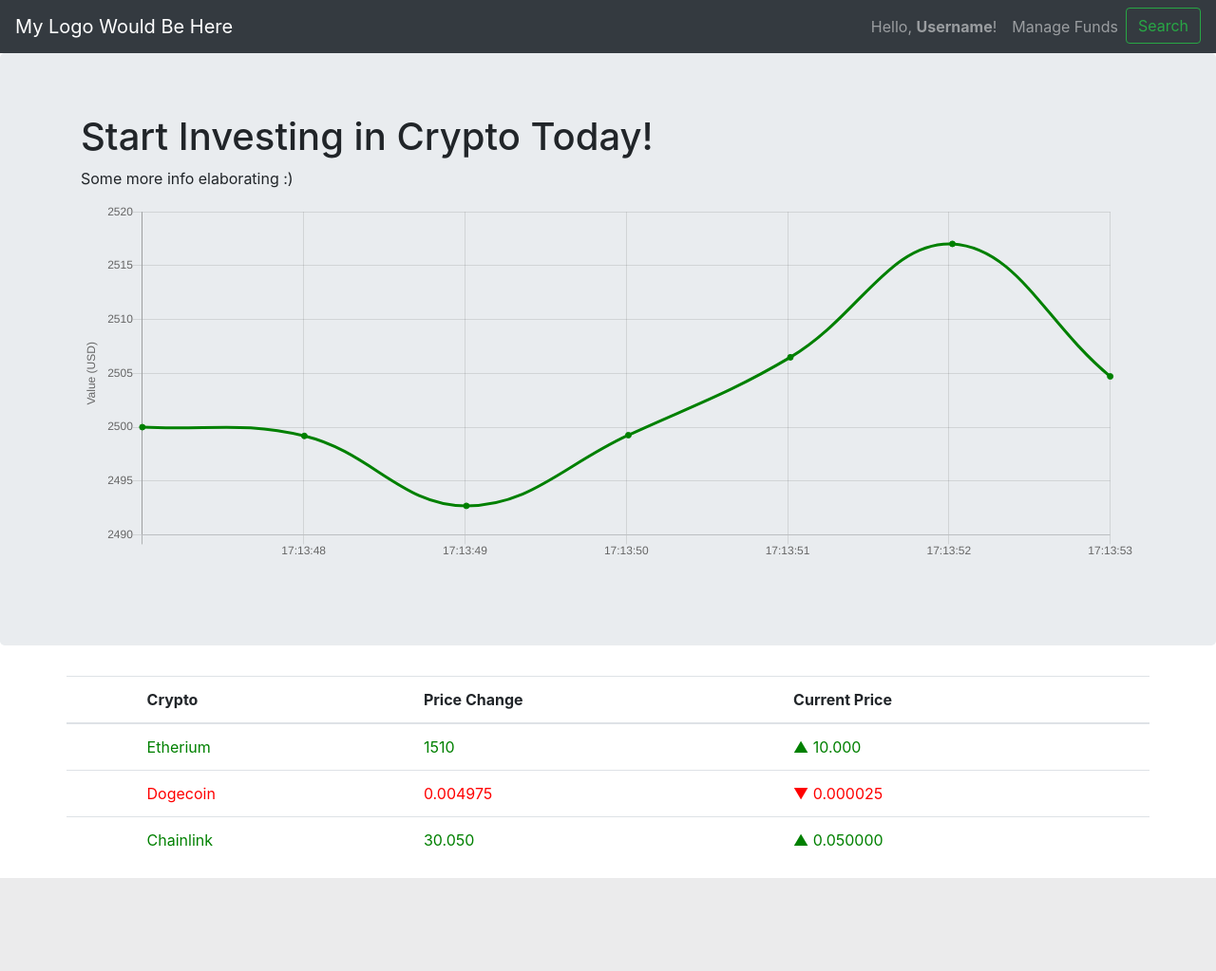
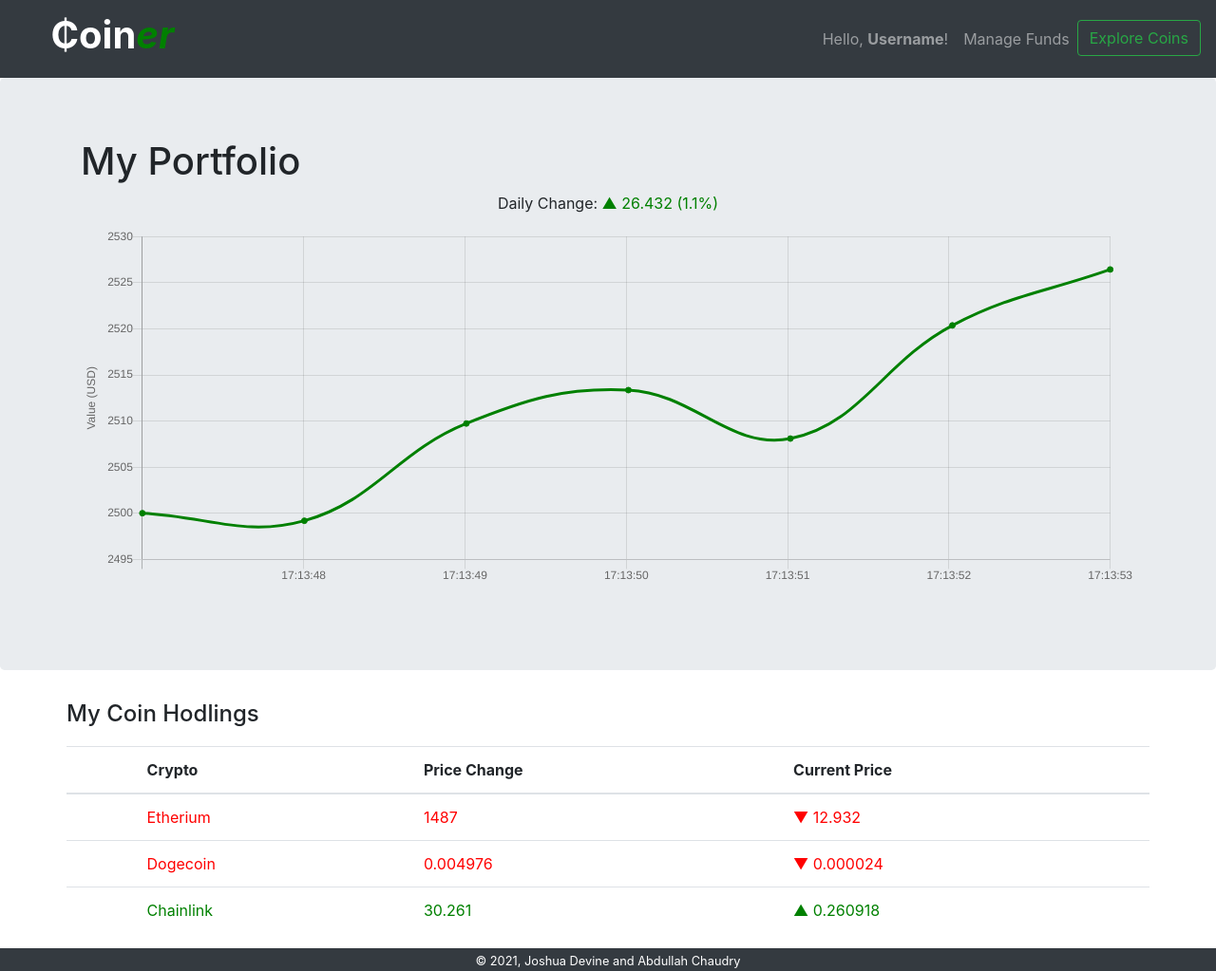
Before and after one commit to jdvne/coiner, a PHP site: page /logged-in.html in a window 1280 px wide. Shown: the whole page at 95% size. Before the commit the page ends 925 px from the top, so only its background shows below. Run offline with PHP 8.4, Linux system fonts and the light colour scheme.

Commit message:
Changes in last meeting

```diff
--- a/coins.js
+++ b/coins.js
@@ -1,23 +1,62 @@
-chartColors = {
-	red: 'rgb(128, 0, 0)',
-	orange: 'rgb(255, 159, 64)',
-	yellow: 'rgb(255, 205, 86)',
-	green: 'rgb(0, 128, 0)',
-	blue: 'rgb(54, 162, 235)',
-	purple: 'rgb(153, 102, 255)',
-	grey: 'rgb(201, 203, 207)'
+var initial_value = {
+    "My Portfolio": 2500,
+    "Bitcoin": 50000,
+    "Etherium": 1500,
+    "Dogecoin": 0.005,
+    "Litecoin": 20,
+    "Cardano": 0.15,
+    "Polkadot": 38,
+    "Bitcoin Cash": 550,
+    "Stellar": 0.42,
+    "Chainlink": 30
 };
 
-function makeChart(name, initial){
+var current_value = {
+    "My Portfolio": 2500,
+    "Bitcoin": 50000,
+    "Etherium": 1500,
+    "Dogecoin": 0.005,
+    "Litecoin": 20,
+    "Cardano": 0.15,
+    "Polkadot": 38,
+    "Bitcoin Cash": 550,
+    "Stellar": 0.42,
+    "Chainlink": 30
+}
+
+getNextValue = (prev) => prev * (1.0 + (Math.random() - 0.5) * 0.01);
+
+function updateCoinValues(coins){
+    coins.forEach(function(coin){
+        current_value[coin] = getNextValue(current_value[coin]);
+        console.log(current_value[coin]);
+    });
+}
+
+let fixDecimals = function(value){
+    let abs_val = Math.abs(value);
+    if(abs_val > 1000){
+        value = value.toFixed(0);
+    }else if(abs_val > 100){
+        value = value.toFixed(2);
+    }else if(abs_val > 1){
+        value = value.toFixed(3)
+    } else {
+        value = value.toFixed(6);
+    }
+    return value;
+}
+
+function makeChart(coin){
     var config = {
         type: 'line',
         data: {
             labels: [""],
             datasets: [{
-                backgroundColor: chartColors.red,
-                borderColor: chartColors.red,
+                backgroundColor: "green",
+                borderColor: "green",
                 data: [
-                    initial
+                    initial_value[coin]
                 ],
                 fill: false,
             }]
@@ -50,44 +89,26 @@ function makeChart(name, initial){
     };
 
     var ctx = document.getElementById('canvas').getContext('2d');
-    window[name] = new Chart(ctx, config);
-
-    window.setInterval(function(){ updateChart(name); }, 1000);
+    window[coin] = new Chart(ctx, config);
 }
 
-getNextValue = (prev) => prev * (1.0 + (Math.random() - 0.5) * 0.01);
+function updateChart(coin){
+    let d = new Date();
+    window[coin].data.labels.push(d.getHours() + ":" + d.getMinutes() + ":" + d.getSeconds());
 
-let fixDecimals = function(value){
-    if(value > 1000){
-        value = value.toFixed(0);
-    }else if(value > 100){
-        value = value.toFixed(2);
-    }else if(value > 1){
-        value = value.toFixed(3)
-    } else {
-        value = value.toFixed(6);
-    }
-    return value;
-}
-
-function updateChart(name){
-    let d = new Date();
-    window[name].data.labels.push(d.getHours() + ":" + d.getMinutes() + ":" + d.getSeconds());
-
-    window[name].data.datasets.forEach(function(dataset) {
-        let next = getNextValue(dataset.data[dataset.data.length - 1]);
-        dataset.data.push(next);
-
-        window[name].update();
+    window[coin].data.datasets.forEach(function(dataset) {
+        var curr = current_value[coin];
+        dataset.data.push(curr);
+        window[coin].update();
 
         if(dataset.data.length >= 60){
-            window[name].data.labels.splice(0, 1); // remove the label first
+            window[coin].data.labels.splice(0, 1);
             dataset.data.shift();
 
-            window[name].update();
+            window[coin].update();
         }
 
-        if(dataset.data[0] > next){
+        if(dataset.data[0] > curr){
             dataset.borderColor = "red";
             dataset.backgroundColor = "red";
         }else{
@@ -95,53 +116,18 @@ function updateChart(name){
             dataset.backgroundColor = "green";
         }
 
-        window[name].update();
+        window[coin].update();
     });
 }
 
-function populateList(coins){
-    var list = document.getElementById("coin-list");
-
-    for(const coin in coins){
-        list.insertAdjacentHTML('beforeend',
-        "<tr id='" + coin + "'>" +
-            "<th scope='row'></th>" +
-            "<td>" + coin + "</td>" +
-            "<td id='value'>" + coins[coin] + "</td>" +
-            "<td id='change'></td>" +
-        "</tr>");
-    }
-
-    window.setInterval(function(){ updateList(coins); }, 1000);
-}
-
-function updateList(coins){
-    for (const coin in coins){
-        var row = document.getElementById(coin);
-
-        var curr = parseFloat(row.childNodes.item(2).textContent);
-        var next = fixDecimals(getNextValue(curr));
-        var diff = fixDecimals(next - coins[coin]);
-
-        row.childNodes.item(2).textContent = next;
-
-        if (diff > 0){
-            row.childNodes.item(3).textContent = "▲ " + diff;
-            row.style = "color: green";
-        } else {
-            row.childNodes.item(3).textContent = "▼ " + Math.abs(diff);
-            row.style = "color: red";
-        }
-    }
-}
-
-function updateFeaturedCoin(coins, name){
+function updateFeaturedCoin(coin){
     var featured_coin = document.getElementById("featured-dc");
 
-    window[name].data.datasets.forEach(function(dataset) {
-        var curr = dataset.data[dataset.data.length - 1];
-        var diff = fixDecimals(curr - coins[name]);
-        var pct = (Math.abs(diff) / coins[name]).toFixed(1);
+    window[coin].data.datasets.forEach(function(dataset) {
+        var init = initial_value[coin];
+        var curr = current_value[coin];
+        var diff = fixDecimals(curr - init);
+        var pct = ((Math.abs(diff) / init) * 100).toFixed(1);
 
         if (diff > 0){
             featured_coin.textContent = "▲ " + diff + " (" + pct + "%)";
@@ -152,3 +138,37 @@ function updateFeaturedCoin(coins, name){
         }
     });
 }
+
+function makeList(coins){
+    var list = document.getElementById("coin-list");
+
+    coins.forEach(function(coin){
+        list.insertAdjacentHTML('beforeend',
+        "<tr id='" + coin + "' class='focus-row'>" +
+            "<th scope='row'></th>" +
+            "<td>" + coin + "</td>" +
+            "<td id='value'>" + initial_value[coin] + "</td>" +
+            "<td id='change'></td>" +
+        "</tr>");
+    });
+}
+
+function updateList(coins){
+    coins.forEach(function(coin){
+        var row = document.getElementById(coin);
+
+        var init = initial_value[coin];
+        var curr = current_value[coin];
+        var diff = fixDecimals(curr - init);
+
+        row.childNodes.item(2).textContent = fixDecimals(curr);
+
+        if (diff > 0){
+            row.childNodes.item(3).textContent = "▲ " + diff;
+            row.style = "color: green";
+        } else {
+            row.childNodes.item(3).textContent = "▼ " + Math.abs(diff);
+            row.style = "color: red";
+        }
+    });
+}
--- a/logged-in.html
+++ b/logged-in.html
@@ -23,7 +23,8 @@
 <body>
     <header>
         <nav class="navbar navbar-expand-md bg-dark navbar-dark">
-            <a class="navbar-brand" href="#">My Logo Would Be Here</a>
+            <div style="padding-left: 3%"></div>
+            <a class="navbar-brand" type="button" onClick="parent.location='logged-in.html'"><h1><b>₵oin<i style="color: green">er</i></b></h1></a>
 
             <div class="collapse navbar-collapse justify-content-end" id="collapsibleNavbar">
                 <ul class="navbar-nav">
@@ -35,7 +36,7 @@
                     </li>
                     <li class="nav-item">
                         <form class="form-inline">
-                            <button class="btn btn-outline-success my-2 my-sm-0" type="submit">Search</button>
+                            <button class="btn btn-outline-success my-2 my-sm-0" id="search-button" type="button" onClick="parent.location='search.html'" value='click here'>Explore Coins</button>
                         </form>
                     </li>
                 </ul>
@@ -45,8 +46,8 @@
 
     <div class="jumbotron">
         <div class="container">
-            <h1>Start Investing in Crypto Today!</h1>
-            <p>Some more info elaborating :)</p>
+            <h1>My Portfolio</h1>
+            <p class="text-center">Daily Change: <span id="featured-dc"></span></p>
             <div>
                 <canvas id="canvas" height="400"></canvas>
             </div>
@@ -54,6 +55,11 @@
     </div>
 
     <div class="container">
+        <div class="row">
+            <h4>My Coin Hodlings</h4>
+            <br>
+            <br>
+        </div>
         <div class="row">
             <table class="table">
                 <thead>
@@ -67,7 +73,7 @@
                 <tbody id="coin-list">
                   <script src="coins.js"></script>
                 </tbody>
-              </table>
+            </table>
         </div>
     </div>
 
@@ -79,15 +85,24 @@
         crossorigin="anonymous"></script>
 
     <script>
-        var coins = {
-            "Etherium": 1500,
-            "Dogecoin": 0.005,
-            "Chainlink": 30
-        };
+        var coins = ["Etherium", "Dogecoin", "Chainlink"];
+        var toUpdate = ["My Portfolio", "Etherium", "Dogecoin", "Chainlink"];
+        var featured = "My Portfolio";
 
-        makeChart("My Portfolio", 2500);
-        populateList(coins);
+        makeChart(featured);
+        makeList(coins);
+
+        window.setInterval(function(){
+            updateCoinValues(toUpdate);
+            updateFeaturedCoin(featured);
+            updateChart(featured);
+            updateList(coins);
+        }, 1000);
     </script>
 </body>
 
+<footer class="primary-footer bg-dark text-center">
+    <small class="copyright" style="color: white">&copy; 2021, Joshua Devine and Abdullah Chaudry</small>
+</footer>
+
 </html>
--- a/search.js
+++ b/search.js
@@ -1,7 +1,18 @@
-function search_crypto() {
+function makeSearchList(coins){
+    var list = document.getElementById("coin-list");
+
+    coins.forEach(function(coin){
+        list.insertAdjacentHTML('beforeend',
+        "<li class='crypto'>" + coin + "<br/><br/></li>");
+    });
+}
+
+/* Code based on https://www.geeksforgeeks.org/search-bar-using-html-css-and-javascript/*/
+function searchCoins() {
     search_entry = document.getElementById('the-searchbar').value;
     crypto_name = document.getElementsByClassName('crypto');
     search_entry = search_entry.toLowerCase();
+
     for (i = 0; i < crypto_name.length; i++) {
         if (crypto_name[i].innerHTML.toLowerCase().includes(search_entry)) {
             crypto_name[i].style.display="list-item";
--- a/styles.css
+++ b/styles.css
@@ -45,3 +45,12 @@
      /* When the input field gets focus,
           change its width to 100% */
  }
+
+.focus-row:hover {
+    background-color: #eee;
+}
+
+.navbar-brand:hover{
+    transform: rotateX(360deg);
+    transition-duration: 1s;
+}
```
Also changed, not shown: bitcoin.html (+78 -7 lines), index.html (+19 -18 lines), login.html (+15 -28 lines), login.js (added, +16 -0 lines), search.html (+15 -33 lines), 1 other file.
